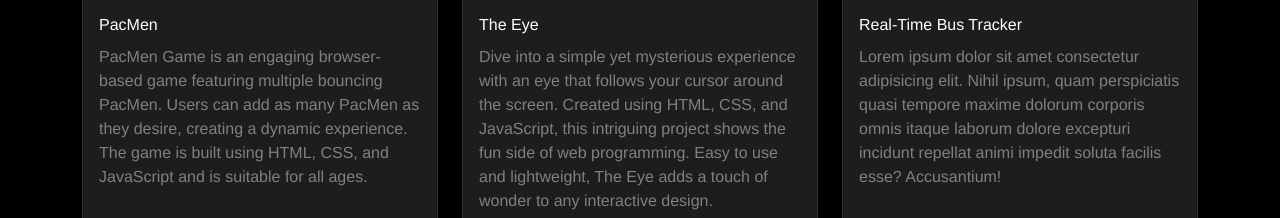
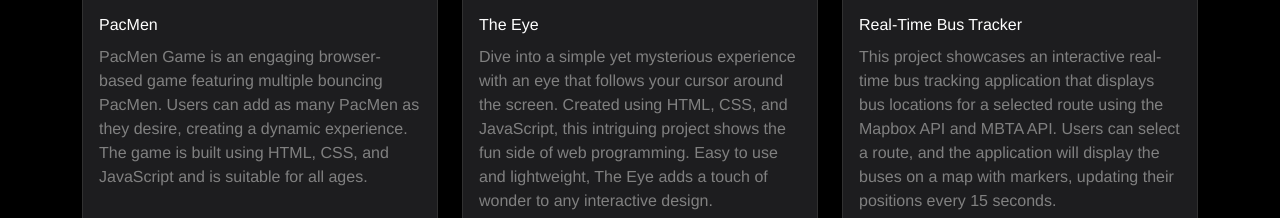
Before and after one commit to jeanmenta/JeanBarreto-Personal-Website, a plain HTML site: page projects.html in a window 1280 px wide. Shown: the part 608-826 px from the top of the page. Drawn offline with nearby package versions, Linux system fonts and the light colour scheme.

Commit message:
add: bus tracker project

```diff
--- a/projects.html
+++ b/projects.html
@@ -85,7 +85,7 @@
         </div>
         <div class="col-lg-4 col-md-6 col-sm-12">
           <!-- Bus Tracker -->
-          <a class="text-decoration-none" href="https://github.com/jeanmenta" target="_blank">
+          <a class="text-decoration-none" href="https://github.com/jeanmenta/BusTracker-MIT" target="_blank">
             <div class="card project-card mb-3">
               <div class="d-flex align-items-center justify-content-center h-400">
                 <img src="/images/bus.png" class="bus-image card-img-top card-img" alt="..." />
@@ -93,13 +93,13 @@
               <div class="card-body d-flex flex-column justify-content-between">
                 <div class="card-title">Real-Time Bus Tracker</div>
                 <div class="gray">
-                  Lorem ipsum dolor sit amet consectetur adipisicing elit. Nihil ipsum, quam perspiciatis quasi tempore
-                  maxime dolorum corporis omnis itaque laborum dolore excepturi incidunt repellat animi impedit soluta
-                  facilis esse? Accusantium!
+                  This project showcases an interactive real-time bus tracking application that displays bus locations
+                  for a selected route using the Mapbox API and MBTA API. Users can select a route, and the application
+                  will display the buses on a map with markers, updating their positions every 15 seconds.
                 </div>
                 <ul class="mt-1 pt-1 list">
                   <li>
-                    <a href="https://github.com/jeanmenta" target="_blank">
+                    <a href="https://github.com/jeanmenta/BusTracker-MIT" target="_blank">
                       <i class="bi bi-github"></i>
                       <span>Repository</span>
                     </a>
```
Also changed, not shown: index.html (+2 -2 lines).
